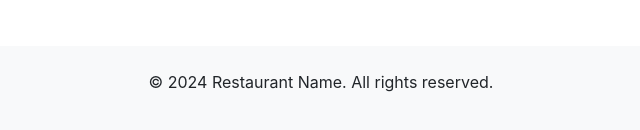
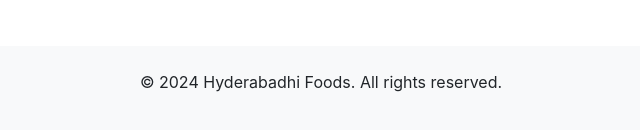
Before and after one commit to Ganesh0636/Restaurant-website, a plain HTML site: page index.html in a window 1280 px wide. Shown: the part 2194-2324 px from the top of the page, 319-959 px from the left. Drawn offline with nearby package versions, Linux system fonts and the light colour scheme.

Commit message:
Update index.html

```diff
--- a/index.html
+++ b/index.html
@@ -247,7 +247,7 @@
     </section>
 
     <footer class="text-center py-4">
-      <p>&copy; 2024 Restaurant Name. All rights reserved.</p>
+      <p>&copy; 2024 Hyderabadhi Foods. All rights reserved.</p>
     </footer>
 
     <script src="https://code.jquery.com/jquery-3.5.1.slim.min.js"></script>
```
